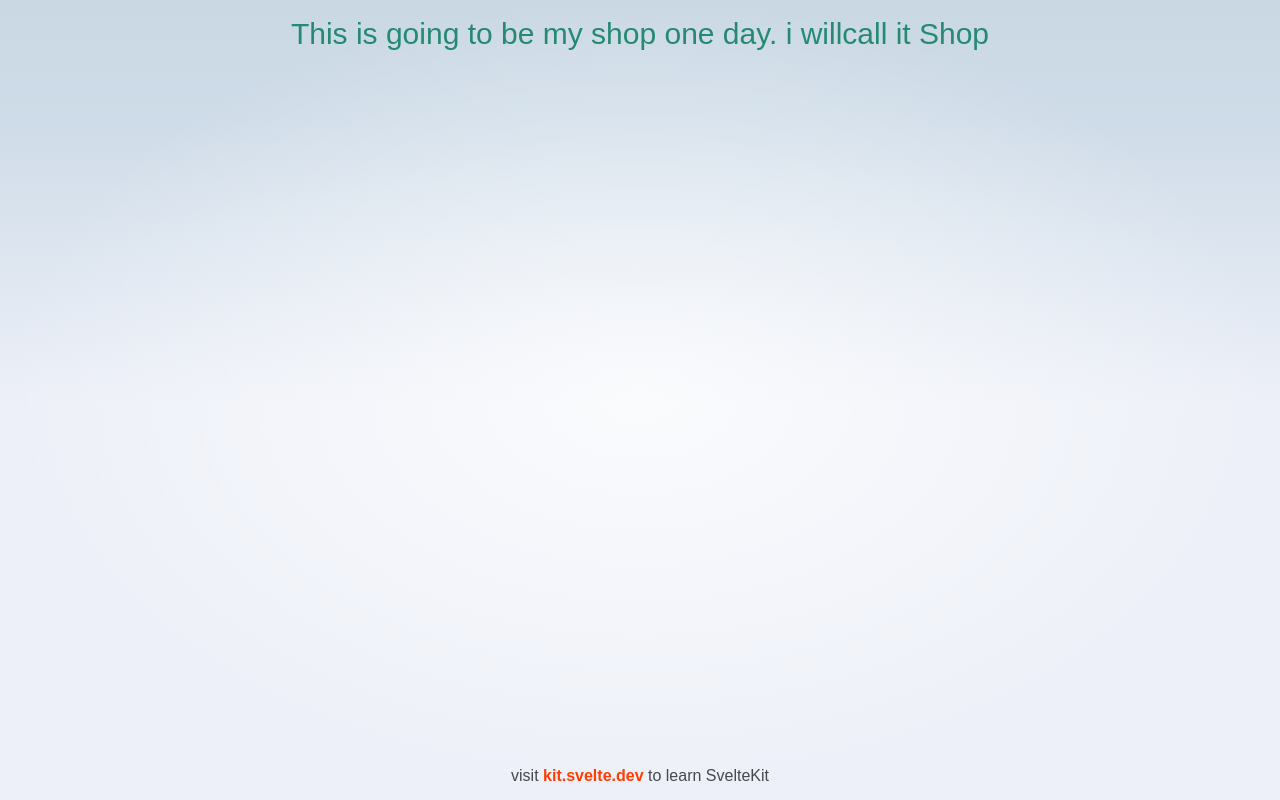
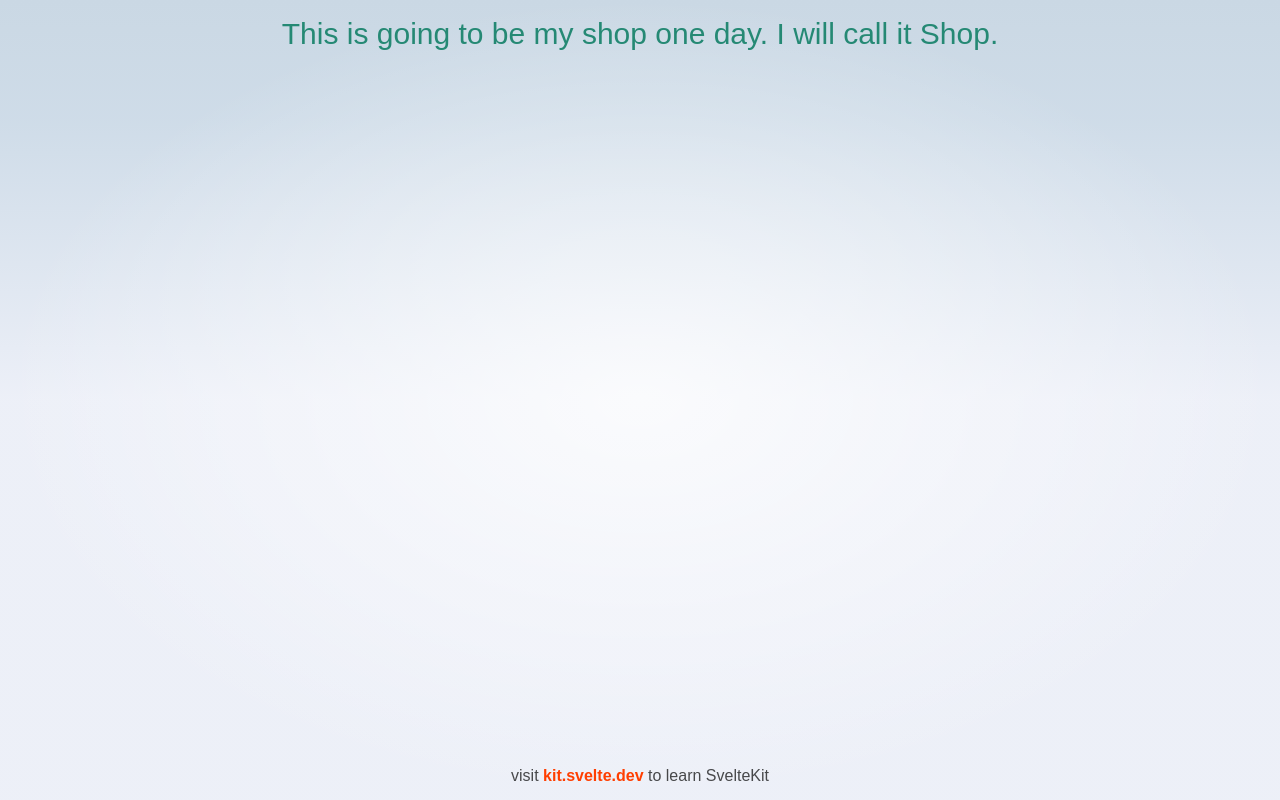
Before and after one commit to B00031080/FirstSKExample, a SvelteKit app: page /shop in a window 1280 px wide. Built offline with nearby package versions, Linux system fonts and the light colour scheme.

Commit message:
Update +page.svelte

```diff
--- a/src/routes/shop/+page.svelte
+++ b/src/routes/shop/+page.svelte
@@ -1,4 +1,4 @@
-<h1 class="text-3xl">This is going to be my shop one day. i willcall it Shop</h1>
+<h1 class="text-3xl">This is going to be my shop one day. I will call it Shop.</h1>
 <style>
     h1{
         color:#258974;
```
